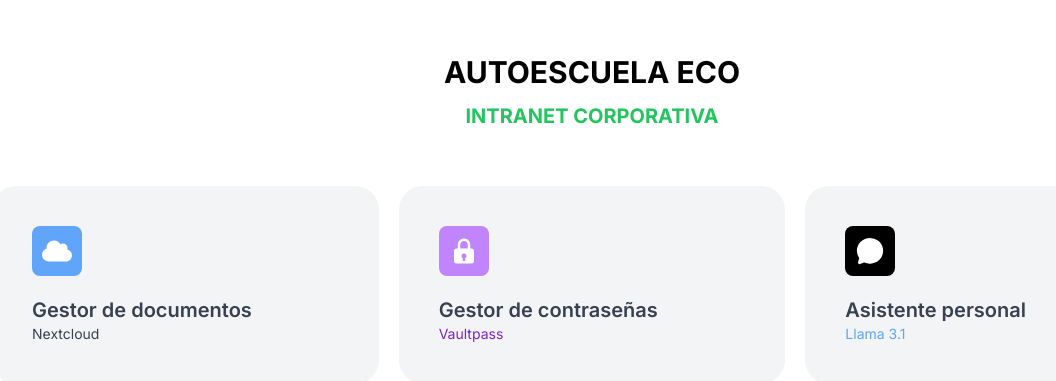
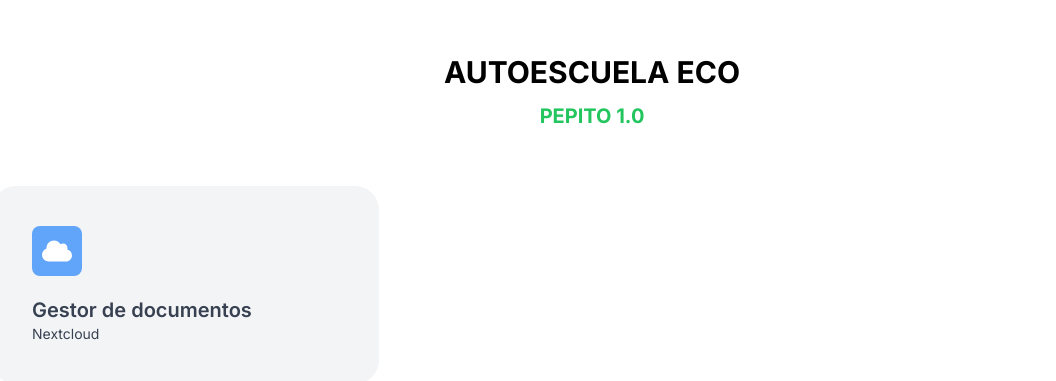
Before and after one commit to josericardopenase/drivingschool_intranet, a Next.js app: page / in a window 1280 px wide. Shown: the part 181-562 px from the top of the page, without its empty margins (48-1104 px from the left). Built offline with nearby package versions, Linux system fonts and the light colour scheme.

Commit message:
finished pepito 1.0

```diff
--- a/app/layout.tsx
+++ b/app/layout.tsx
@@ -5,8 +5,8 @@ import "./globals.css";
 const inter = Inter({ subsets: ["latin"] });
 
 export const metadata: Metadata = {
-  title: "Create Next App",
-  description: "Generated by create next app",
+  title: "Pepito",
+  description: "Pepito autoescuelas eco",
 };
 
 export default function RootLayout({
--- a/app/page.tsx
+++ b/app/page.tsx
@@ -10,13 +10,11 @@ export default function Home() {
       <div className="max-w-[1200px] w-full">
         <section className="w-full justify-center flex flex-col items-center ">
           <h1 className="text-center text-3xl font-bold">AUTOESCUELA ECO</h1>
-          <h2 className="mt-3 text-xl font-bold text-green-500">
-            INTRANET CORPORATIVA
-          </h2>
+          <h2 className="mt-3 text-xl font-bold text-green-500">PEPITO 1.0</h2>
         </section>
         <section className="mt-14 grid grid-cols-3 w-full gap-5">
           <a
-            href="https://documents.pchil-homelab.online"
+            href="https://documentos.autoescuelaseco.cloud/"
             target="_blank"
             className="bg-gray-100 p-10 rounded-3xl w-full "
           >
@@ -30,34 +28,6 @@ export default function Home() {
               Nextcloud
             </p>
           </a>
-          <a
-            href="https://passwords.pchil-homelab.online"
-            target="_blank"
-            className="bg-gray-100 p-10 rounded-3xl w-full"
-          >
-            <div className="h-[50px] w-[50px] bg-purple-400 flex justify-center items-center rounded-lg text-white">
-              <BiSolidLock size="30" />
-            </div>
-            <p className="font-semibold text-xl text-gray-700 mt-5">
-              Gestor de contraseñas
-            </p>
-            <p className="text-sm text-purple-700 mt-0 text-blue-400">
-              Vaultpass
-            </p>
-          </a>
-          <a
-            href="https://gpt.pchil-homelab.online"
-            target="_blank"
-            className="bg-gray-100 p-10 rounded-3xl w-full"
-          >
-            <div className="h-[50px] w-[50px] bg-black flex justify-center items-center rounded-lg text-white">
-              <IoChatbubble size="30" />
-            </div>
-            <p className="font-semibold text-xl text-gray-700 mt-5">
-              Asistente personal
-            </p>
-            <p className="text-sm text-black mt-0 text-blue-400">Llama 3.1</p>
-          </a>
         </section>
       </div>
     </div>
```
Also changed, not shown: 1 other file (tests, documents, lock files or other folders).
